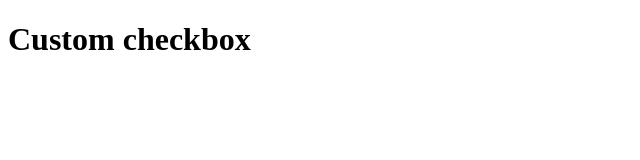
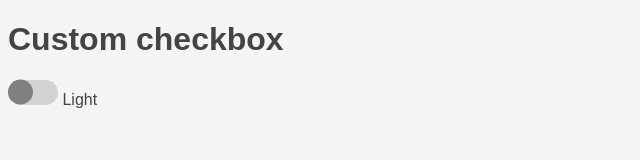
Before and after one commit to fernandomk6/Curso-Web-Design-Completo, a plain HTML site: page css/desafios/custom-checkbox/index.html in a window 1280 px wide. Shown: the whole page, without its empty margins (0-640 px from the left). Drawn offline with Linux system fonts and the light colour scheme.

Commit message:
custom checkbox desafio

```diff
--- a/css/desafios/custom-checkbox/index.html
+++ b/css/desafios/custom-checkbox/index.html
@@ -10,5 +10,13 @@
 <body>
   <h1>Custom checkbox</h1>
 
+  <div class="checkbox-container">
+    <label>
+      <input class="checkbox" type="checkbox">
+      <div class="checkbox-button"></div>
+      <span>Light</span>
+    </label>
+  </div>
+
 </body>
 </html>
--- a/css/desafios/custom-checkbox/style.css
+++ b/css/desafios/custom-checkbox/style.css
@@ -0,0 +1,46 @@
+body {
+  font-family: Arial, Helvetica, sans-serif;
+  color: #444;
+  background-color: whitesmoke;
+}
+
+.checkbox-container {
+  display: block;
+  user-select: none;
+}
+
+.checkbox-container > label{
+  cursor: pointer;
+}
+
+.checkbox {
+  display: none;
+}
+
+.checkbox-button {
+  display: inline-block;
+  width: 50px;
+  height: 25px;
+  background-color: lightgrey;
+  position: relative;
+  border-radius: 50px;
+}
+
+.checkbox-button::before {
+  content: "";
+  display: inline-block;
+  width: 25px;
+  height: 25px;
+  background-color: gray;
+  position: absolute;
+  top: 50%;
+  transform: translateY(-50%);
+  border-radius: 25px;
+  left: 0;
+}
+
+.checkbox:checked + .checkbox-button::before{
+  right: 0;
+  left: auto;
+  background-color: blue;
+}
```
Also changed, not shown: css/desafios/custom-checkbox-2/index.html (added, +83 -0 lines), 1 other file.
